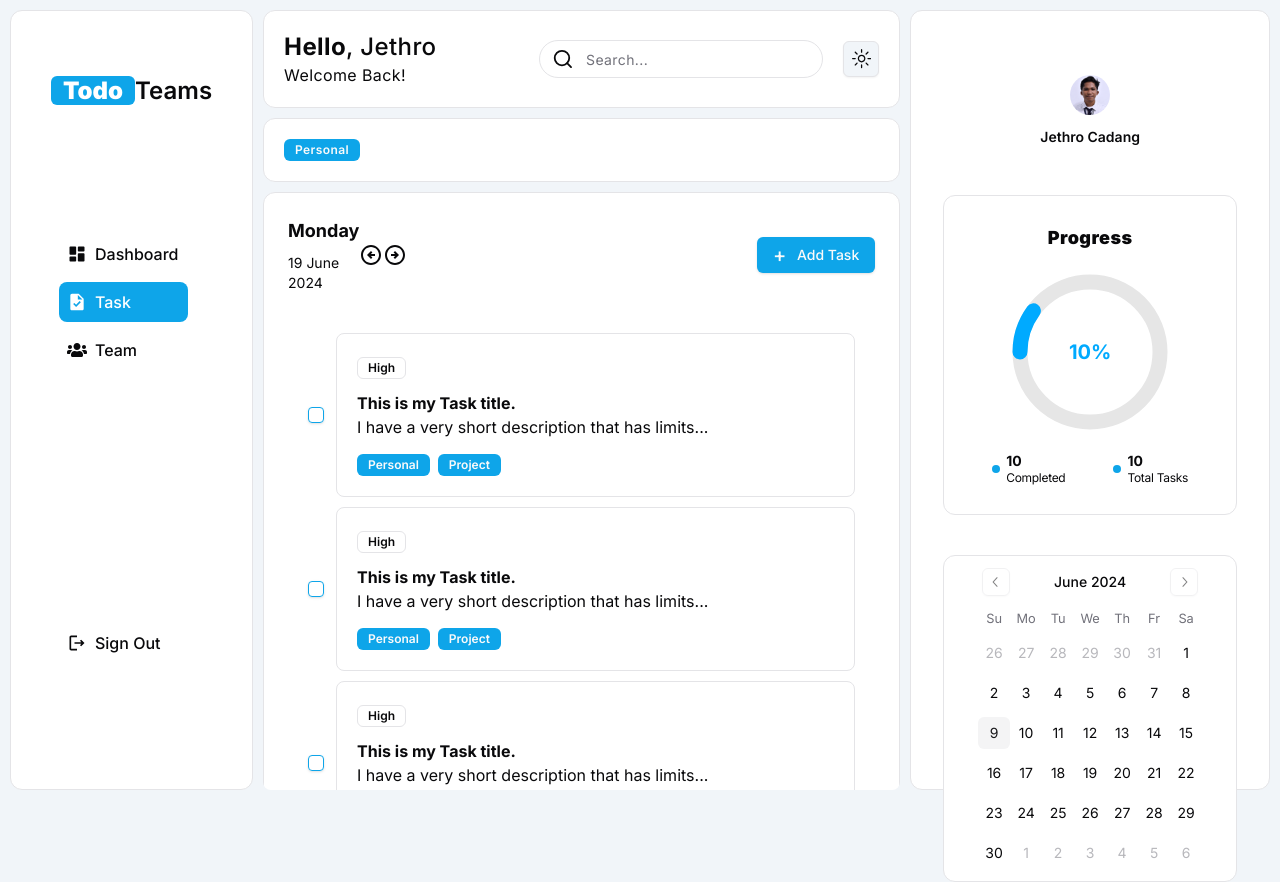
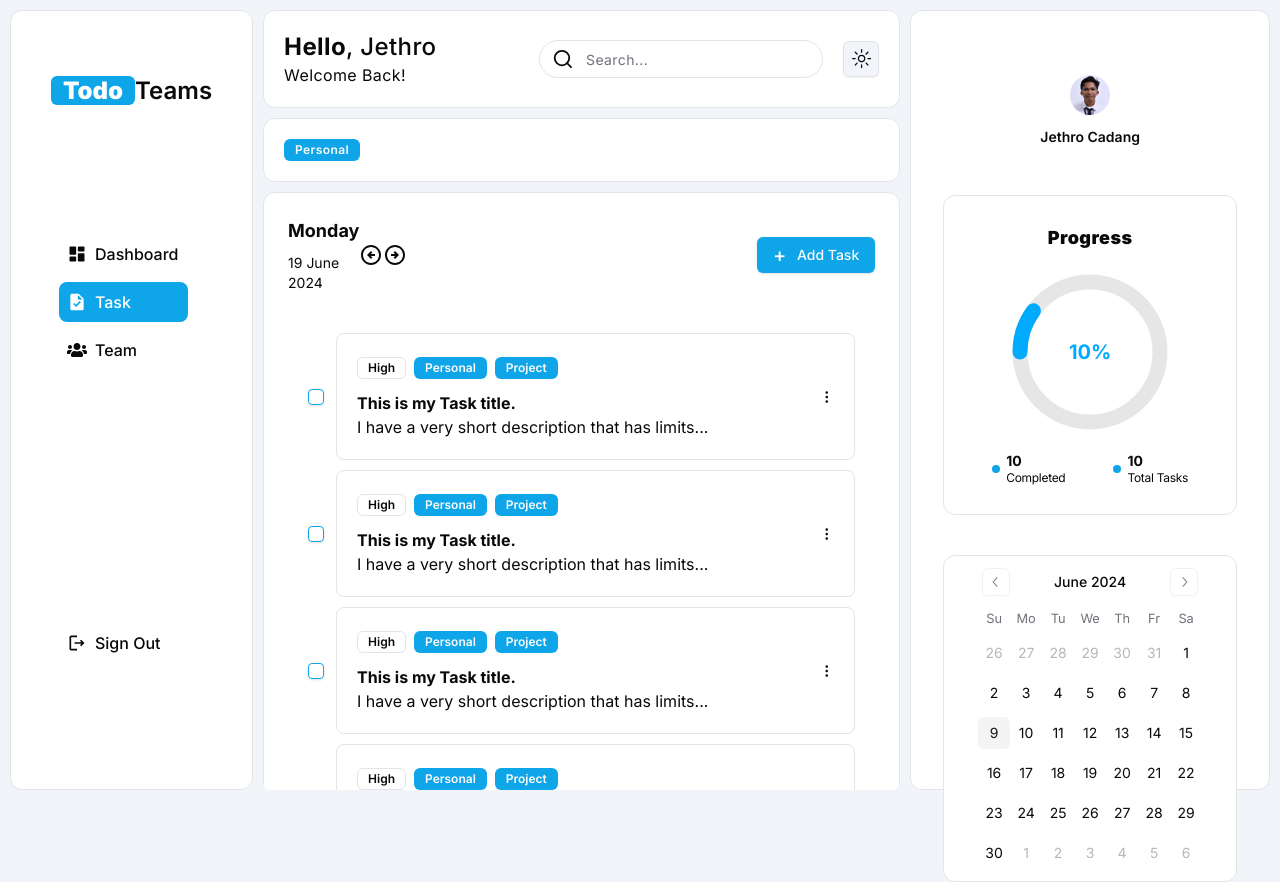
Before and after one commit to jethrocadang/next-todo-list, a Next.js app: page /tasks in a window 1280 px wide. Built offline with nearby package versions, Linux system fonts and the light colour scheme.

Commit message:
task:[change layout]

```diff
--- a/src/components/task-card.tsx
+++ b/src/components/task-card.tsx
@@ -1,23 +1,29 @@
+"use client";
+
 import { Card } from "@/components/ui/card";
 import { Checkbox } from "@/components/ui/checkbox";
 import { Badge } from "./ui/badge";
+import { RiMore2Fill } from "react-icons/ri";
 
 const TaskCard = () => {
   return (
     <div className="flex items-center gap-3">
       <Checkbox />
-      <Card className="w-full rounded-lg p-5 space-y-3">
+      <Card className="flex w-full items-center rounded-lg p-5">
+        <div className="w-full space-y-3">
+          <div className="space-x-2">
             <Badge variant={"outline"}>High</Badge>
+            <Badge>Personal</Badge>
+            <Badge>Project</Badge>
+          </div>
           <div className="">
             <p className="font-bold">This is my Task title.</p>
             <p className="font-normal">
               I have a very short description that has limits...
             </p>
           </div>
-        <div className="space-x-2">
-          <Badge>Personal</Badge>
-          <Badge>Project</Badge>
         </div>
+        <RiMore2Fill />
       </Card>
     </div>
   );
```
Lines whose indentation alone changed are shown as unchanged.
